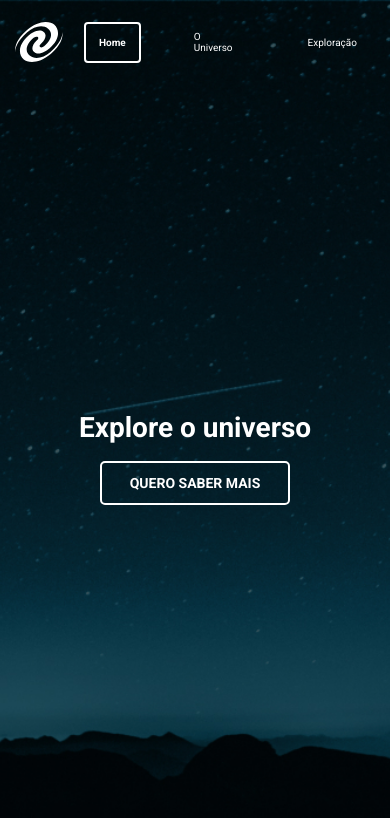
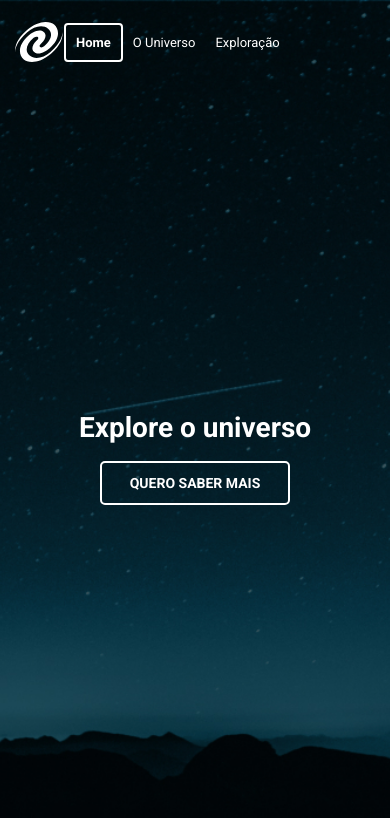
Before and after one commit to AlizonCaetano/UniverseSPA, a website with bundled scripts: page index.html in a window 390 px wide. Built offline with nearby package versions, Linux system fonts and the light colour scheme.

Commit message:
Update style.css

```diff
--- a/app/css/style.css
+++ b/app/css/style.css
@@ -21,7 +21,7 @@ body{
   color: var(--text-clr);
 
   background-color: var(--bg-clr);
-  background-image: url('/app/assets/bg-home.jpg');
+  background-image: url('/app/assets/bg-home.png');
   background-size: cover;
   background-repeat: no-repeat;
   background-position: center;
@@ -60,6 +60,7 @@ body.exploration li:nth-child(3){
 nav{
   padding: 7rem 0 0 7rem;
   height: var(--nav-height);
+  font-size: 1.8rem;
 }
 
 nav, ul{
@@ -69,7 +70,7 @@ nav, ul{
 }
 
 nav ul li{
-  padding: 1.3rem;
+  padding: .5rem 1.3rem;
   margin-inline: 2rem;
   transition: .15s;
   border-radius: 4px;
@@ -124,7 +125,9 @@ main h1 {
 }
 
 main p {
+  line-height: 160%;
   font-size: 1.7rem;
+  max-width: 60rem;
 }
 
 .button{
@@ -161,8 +164,17 @@ main p {
 
 }
 
-@media(max-width: 400px){
-  nav ul li{
-    font-size: 1rem;
+@media(max-width: 495px){
+  nav ul li {
+    padding: 0.3rem;
   }
 }
+
+
+@media(max-width: 400px){
+  nav ul li {
+    font-size: 1.3rem;
+    padding: 10px;
+    margin: 0;
+  }
+}
```
